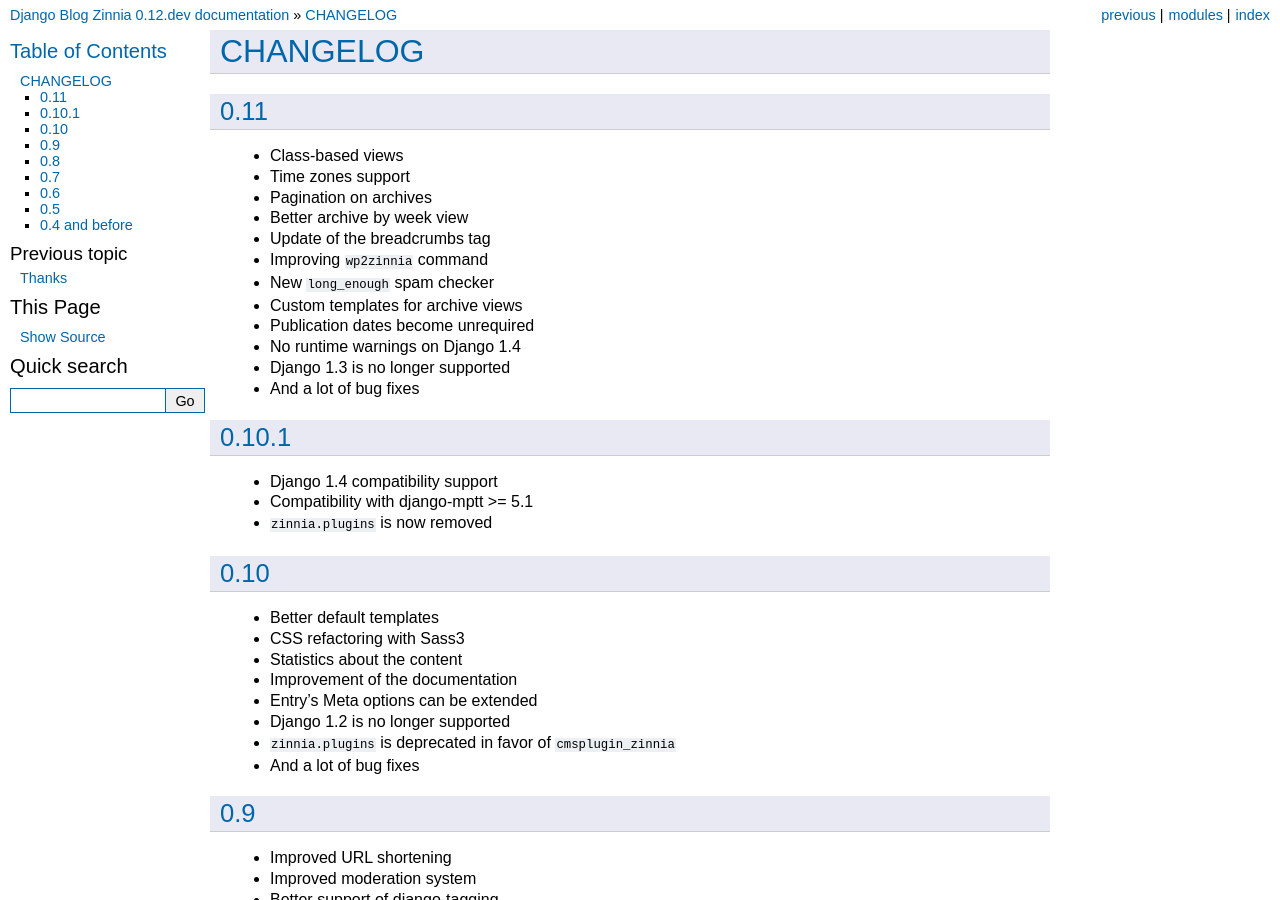
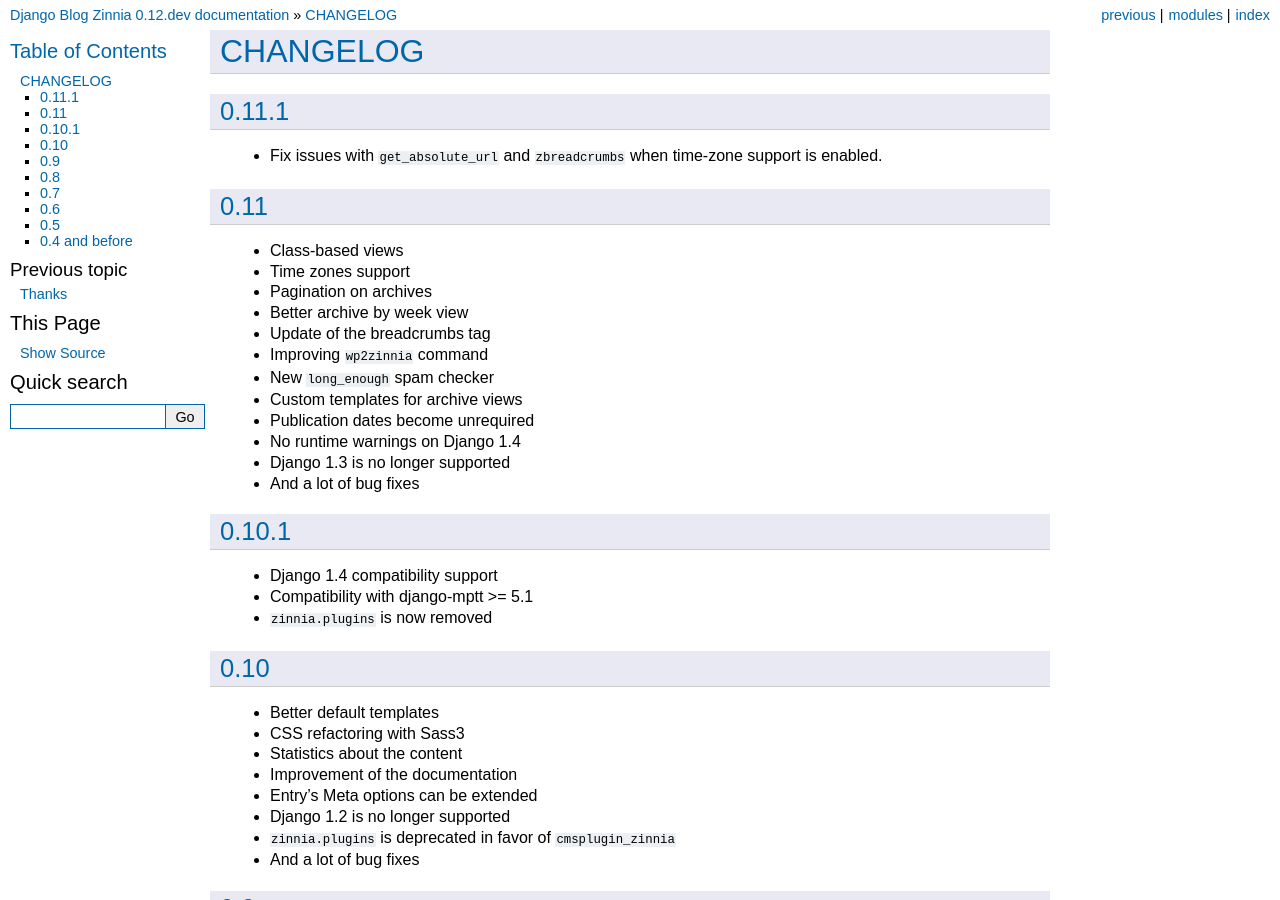
Before and after one commit to Fantomas42/django-blog-zinnia, a Sphinx documentation site: the page built from docs/notes/changelog.rst, in a window 1280 px wide and 900 px high. Built offline with Sphinx 7.4.7, drawn with Linux system fonts in a browser that asks for light colours.

Commit message:
updating changelog for v0.11.1

```diff
--- a/docs/notes/changelog.rst
+++ b/docs/notes/changelog.rst
@@ -1,5 +1,11 @@
 CHANGELOG
 =========
+
+0.11.1
+------
+
+* Fix issues with ``get_absolute_url`` and ``zbreadcrumbs``
+  when time-zone support is enabled.
 
 0.11
 ----
```
